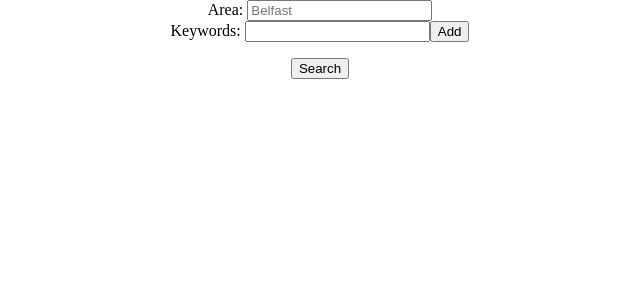
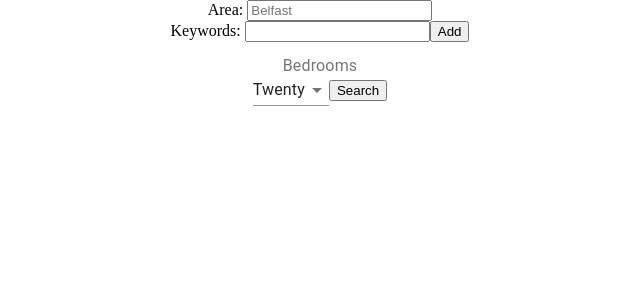
Before and after one commit to SudoZachCampbell/PPV-UI, a React (Create React App) app: page / in a window 1280 px wide. Shown: the top 300 px of the page, without its empty margins (320-960 px from the left). Built offline with nearby package versions, Linux system fonts and the light colour scheme.

Commit message:
Added Material-UI

```diff
--- a/package.json
+++ b/package.json
@@ -3,6 +3,8 @@
   "version": "0.1.0",
   "private": true,
   "dependencies": {
+    "@material-ui/core": "^4.7.0",
+    "@material-ui/icons": "^4.5.1",
     "d3": "^5.12.0",
     "node-sass": "^4.13.0",
     "react": "^16.11.0",
@@ -10,6 +12,7 @@
     "react-dom": "^16.11.0",
     "react-scripts": "3.2.0",
     "request": "^2.88.0",
+    "typeface-roboto": "0.0.75",
     "webpack": "4.41.0"
   },
   "scripts": {
--- a/src/containers/search.jsx
+++ b/src/containers/search.jsx
@@ -1,6 +1,8 @@
 import React from 'react';
-import ComponentButton from '../components/ComponentButton';
 import ListAdder from '../components/ListAdder';
+import Select from '@material-ui/core/Select';
+import MenuItem from '@material-ui/core/MenuItem';
+import InputLabel from '@material-ui/core/InputLabel';
 
 export default class Search extends React.Component {
   constructor(props) {
@@ -44,6 +46,11 @@ export default class Search extends React.Component {
           label='Keywords: '
           callback={this.keywordListUpdate}
         />
+        <InputLabel id='label'>Bedrooms</InputLabel>
+        <Select labelId='label' id='select' value='20'>
+          <MenuItem value='10'>Ten</MenuItem>
+          <MenuItem value='20'>Twenty</MenuItem>
+        </Select>
         <button onClick={this.searchStarted}>Search</button>
       </div>
     );
```
Also changed, not shown: 1 other file (tests, documents, lock files or other folders).
